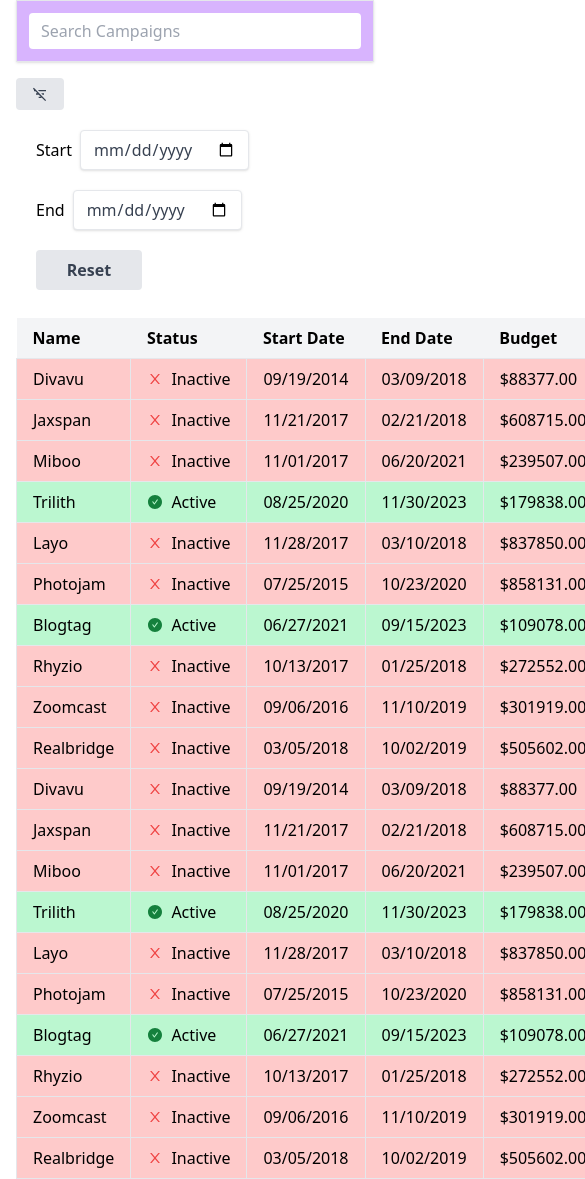
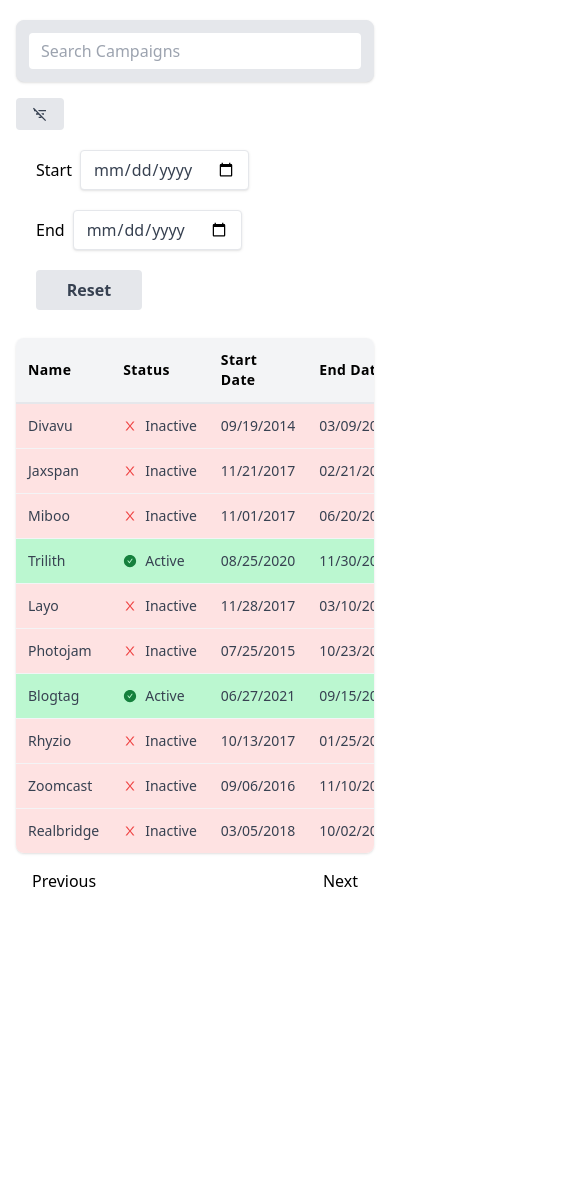
Before and after one commit to requiemcreatif/km-test-case, a Next.js app: page / in a window 390 px wide. Shown: the whole page, 585 px wide, since content can reach past the window. After the commit the page ends 909 px from the top, so only its background shows below. Built offline with nearby package versions, Linux system fonts and the light colour scheme.

Commit message:
Table stylized and responsive for mobile

```diff
--- a/components/Campaign.tsx
+++ b/components/Campaign.tsx
@@ -35,9 +35,9 @@ const Campaign: React.FC<CampaignProps> = ({ campaign }) => {
   const isActive = today >= startDate && today <= endDate;
 
   return (
-    <tr className={isActive ? "bg-green-200" : "bg-red-200"}>
-      <td className='border px-4 py-2'>{campaign.name}</td>
-      <td className='border px-4 py-2'>
+    <tr className={isActive ? "bg-green-200" : "bg-red-100"}>
+      <td className=' p-3 text-sm text-gray-700 whitespace-nowrap'>{campaign.name}</td>
+      <td className='p-3 text-sm text-gray-700 whitespace-nowrap'>
         {isActive ? (
           <div className="flex items-center gap-2">
             <AiFillCheckCircle className='text-green-700' />
@@ -52,9 +52,9 @@ const Campaign: React.FC<CampaignProps> = ({ campaign }) => {
           </div>
         )}
       </td>
-      <td className='border px-4 py-2'>{startDateFormatted}</td>
-      <td className='border px-4 py-2'>{endDateFormatted}</td>
-      <td className='border px-4 py-2'>${budgetFormatted}</td>
+      <td className='p-3 text-sm text-gray-700 whitespace-nowrap'>{startDateFormatted}</td>
+      <td className='p-3 text-sm text-gray-700 whitespace-nowrap'>{endDateFormatted}</td>
+      <td className='p-3 text-sm text-gray-700 whitespace-nowrap'>${budgetFormatted}</td>
     </tr>
   );
 };
--- a/components/SearchBar.tsx
+++ b/components/SearchBar.tsx
@@ -7,7 +7,7 @@ interface SearchBarProps {
 
 const SearchBar: React.FC<SearchBarProps> = ({searchTerm, setSearchTerm}) => {
     return (
-        <div className='shadow appearance-none border px-3 py-1 bg-purple-300'>
+        <div className='shadow appearance-none border px-3 py-1 bg-gray-200 rounded-lg mt-5'>
             <div className="py-2">
             <input
                 className=" rounded w-full py-2 px-3 text-gray-700 leading-tight focus:outline-none focus:shadow-outline"
--- a/pages/index.tsx
+++ b/pages/index.tsx
@@ -1,7 +1,5 @@
 import React, { useState, useEffect, useMemo } from "react";
-
 import useSWR from "swr";
-
 import { usePersistedState } from "../hooks/usePersistedState";
 import Campaign from "@/components/Campaign";
 import SearchBar from "@/components/SearchBar";
@@ -24,6 +22,8 @@ export default function Home() {
   const [startDate, setStartDate] = useState<string>("");
   const [endDate, setEndDate] = useState<string>("");
   const [dateRangeVisible, setDateRangeVisible] = usePersistedState("dateRangeVisible", true);
+  const [currentPage, setCurrentPage] = useState(1);
+  const campaignsPerPage = 10;
 
   const fetcher = (url: string) => fetch(url).then((res) => res.json());
   const { data: campaigns, error } = useSWR("/api/campaign", fetcher);
@@ -45,12 +45,35 @@ export default function Home() {
     });
   }, [campaigns, searchTerm, startDate, endDate]);
 
+  // Add campaigns calling the addCampaigns function
   useEffect(() => {
     addCampaigns(campaignData);
   }, []);
 
+  // used to Handle errors during loading state
   if (error) return <div>Failed to load campaigns</div>;
   if (!campaigns) return <div>Loading...</div>;
+
+  // Pagination. This will only display 10 campaigns per page
+  const totalPages = Math.ceil(filteredCampaigns.length / campaignsPerPage);
+
+  // Go to next page
+  const goToNextPage = () => {
+    if (currentPage < totalPages) {
+      setCurrentPage(currentPage + 1);
+    }
+  };
+
+  // Go to previous page
+  const goToPreviousPage = () => {
+    if (currentPage > 1) {
+      setCurrentPage(currentPage - 1);
+    }
+  };
+
+  const startIndex = (currentPage - 1) * campaignsPerPage;
+  const endIndex = startIndex + campaignsPerPage;
+  const displayedCampaigns = filteredCampaigns.slice(startIndex, endIndex);
 
   // Reset date range
   const handleReset = () => {
@@ -59,8 +82,8 @@ export default function Home() {
   };
 
   return (
-    <div className='container mx-auto px-4 '>
-      <div className=''>
+    <div className='container mx-auto px-4'>
+      <div>
         <SearchBar searchTerm={searchTerm} setSearchTerm={setSearchTerm} />
         <div className='py-2'>
           <button
@@ -80,27 +103,33 @@ export default function Home() {
           )}
         </div>
       </div>
+      <div className=" overflow-auto rounded-lg shadow">
+        <table className='w-full table-auto'>
+          <thead className='bg-gray-50 border-b-2 border-gray-200'>
+            <tr className='bg-gray-100 text-left'>
+              <th className='p-3 text-sm font-semibold tracking-wide text-left'>Name</th>
+              <th className='p-3 text-sm font-semibold tracking-wide text-left'>Status</th>
+              <th className='p-3 text-sm font-semibold tracking-wide text-left'>Start Date</th>
+              <th className='p-3 text-sm font-semibold tracking-wide text-left'>End Date</th>
+              <th className='p-3 text-sm font-semibold tracking-wide text-left'>Budget</th>
+            </tr>
+          </thead>
+          <tbody className='divide-y divide-gray-100'>
+            {displayedCampaigns.map((campaign: CampaignProps) => (
+              <Campaign key={campaign.id} campaign={campaign} />
+            ))}
+          </tbody>
+        </table>
+      </div>
 
-      <table className='w-full table-auto '>
-        <thead>
-          <tr className='bg-gray-100 text-left '>
-            <th className='px-4 py-2 '>Name</th>
-            <th className='px-4 py-2'>Status</th>
-            <th className='px-4 py-2'>Start Date</th>
-            <th className='px-4 py-2'>End Date</th>
-            <th className='px-4 py-2'>Budget</th>
-          </tr>
-        </thead>
-        <tbody>
-          {/* {filteredCampaigns.map((campaign: CampaignProps) => {
-            console.log("Rendering campaign with id:", campaign.id); // Add log here
-            return <Campaign key={campaign.id} campaign={campaign} />;
-          })} */}
-          {filteredCampaigns.map((campaign: CampaignProps, index: number) => (
-    <Campaign key={`${campaign.id}-${index}`} campaign={campaign} />
-  ))}
-        </tbody>
-      </table>
+      <div className='flex justify-between p-4'>
+        <button disabled={currentPage === 1} onClick={goToPreviousPage}>
+          Previous
+        </button>
+        <button disabled={currentPage === totalPages} onClick={goToNextPage}>
+          Next
+        </button>
+      </div>
     </div>
   );
 }
```
